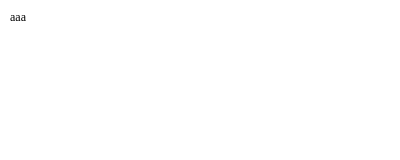
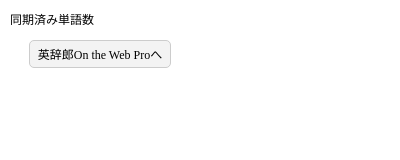
Before and after one commit to Hinaser/eitan, a browser extension: page src/popup/index.html in a window 400 px wide. Drawn offline with Linux system fonts and the light colour scheme.

Commit message:
Updated popup html

```diff
--- a/src/popup/css/index.css
+++ b/src/popup/css/index.css
@@ -1,17 +1,54 @@
 html {
   padding: 0;
   margin: 0;
-  width: 400px;
+  width: 200px;
 }
 
 body {
   padding: 0;
   margin: 0;
-  width: 400px;
+  width: 200px;
   font-size: 12px;
   box-sizing: content-box;
 }
 
-#main {
+body > main {
   padding: 10px;
 }
+
+.counter-container {
+  display: flex;
+  align-items: center;
+  justify-content: center;
+}
+
+.counter-title {
+  font-size: 12px;
+}
+
+#counter {
+  padding: 4px 8px;
+  font-size: 24px;
+  color: blue;
+}
+
+.button-container {
+  margin-top: 4px;
+  display: flex;
+  align-items: center;
+  justify-content: center;
+}
+
+#jump-button {
+  display: inline-block;
+  padding: 4px 8px;
+  border-radius: 5px;
+  border: 1px solid #ccc;
+  background: #f3f3f3;
+  cursor: pointer;
+  transition: all ease .2s;
+}
+
+#jump-button:hover {
+  background: #eee;
+}
--- a/src/popup/index.html
+++ b/src/popup/index.html
@@ -1,12 +1,20 @@
 <!Doctype html>
 <html>
 <head>
+  <meta charset="utf-8" />
   <link href="css/index.css" rel="stylesheet" />
+  <script src="js/index.lib.js"></script>
 </head>
 <body>
-<div id="main">
-  aaa
-</div>
+<main>
+  <div class="counter-title">同期済み単語数</div>
+  <div class="counter-container">
+    <div id="counter"></div>
+  </div>
+  <div class="button-container">
+    <div id="jump-button">英辞郎On the Web Proへ</div>
+  </div>
+</main>
 <script src="js/index.js"></script>
 </body>
 </html>
--- a/src/popup/js/index.js
+++ b/src/popup/js/index.js
@@ -1,4 +1,15 @@
-main();
+async function main(){
+  const summary = await getData("summary");
+  if(summary){
+    const {allWords} = summary;
+    const counter = document.querySelector("#counter");
+    counter.innerText = allWords;
+  }
 
-function main(){
+  const button = document.querySelector("#jump-button");
+  button.addEventListener("click", () => {
+    chrome.tabs.create({url: "https://eowp.alc.co.jp/wordbook/ej"});
+  });
 }
+
+(async () => await main())();
--- /dev/null
+++ b/src/popup/js/index.lib.js
@@ -0,0 +1,7 @@
+async function getData(key){
+  return new Promise(resolve => {
+    chrome.storage.sync.get([key], (values) => {
+      resolve(values[key]);
+    });
+  });
+}
```
Also changed, not shown: src/manifest.json.
